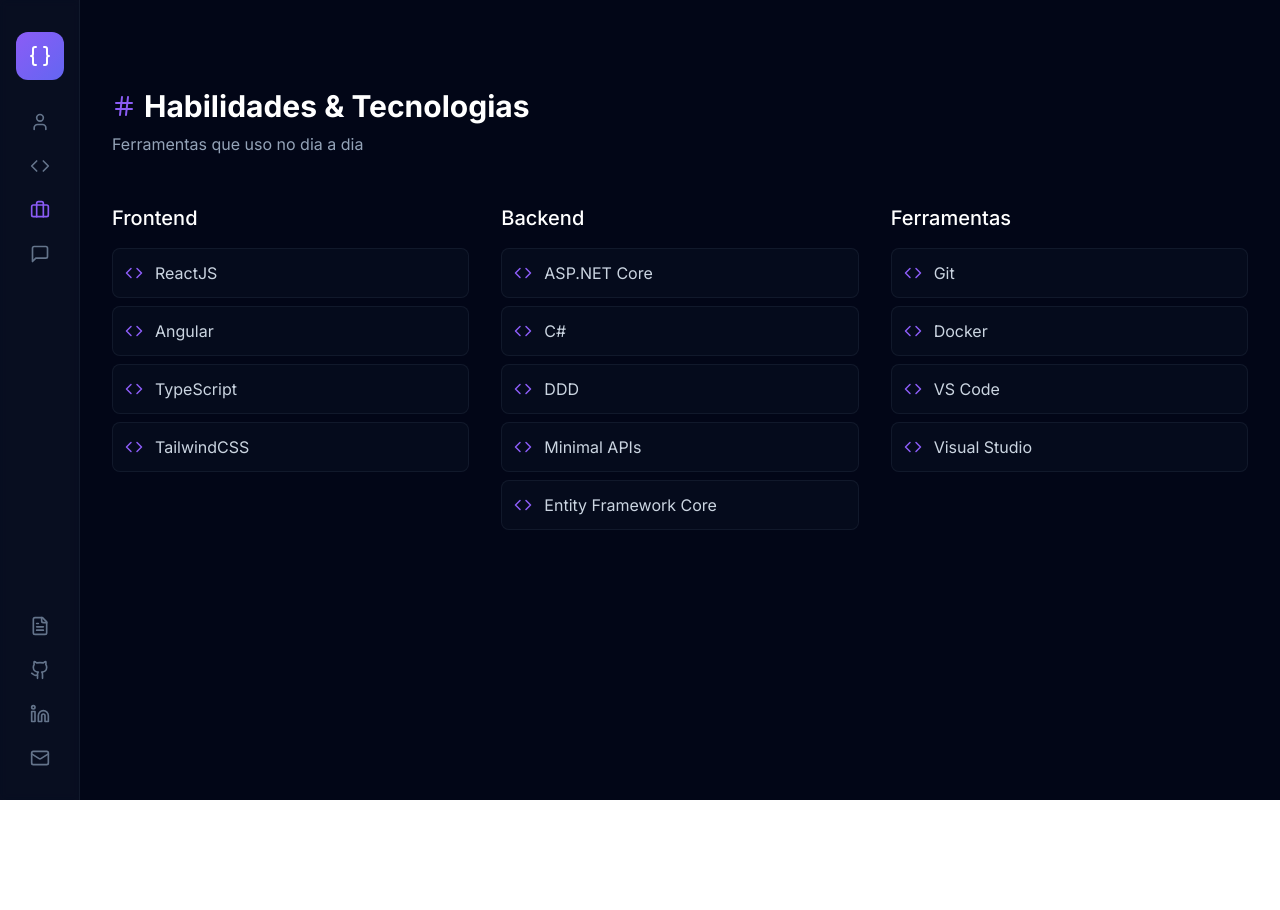
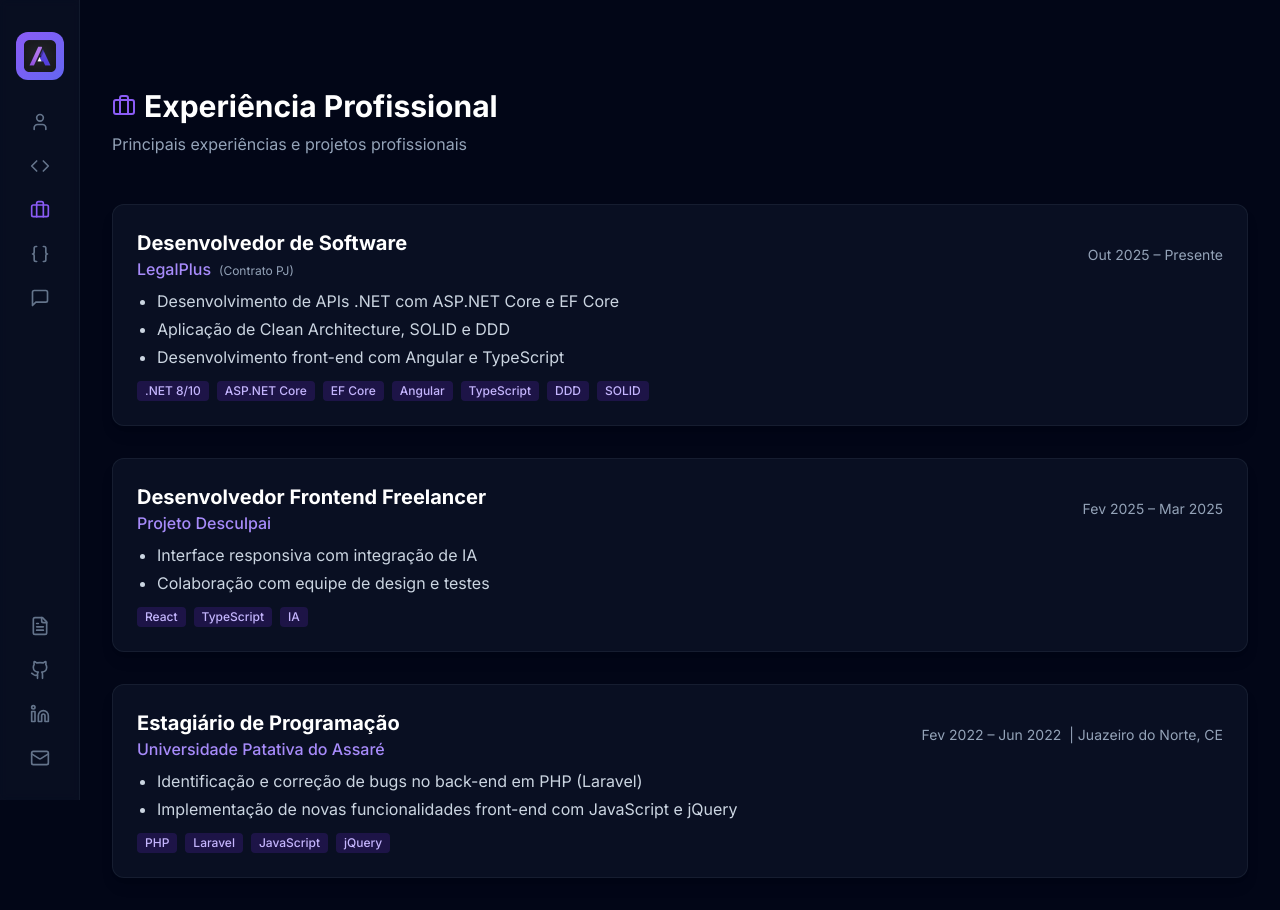
Before and after one commit to gafanhotoalexandre/alemartins.dev, a React (Vite) app: page / in a window 1280 px wide. Both pictures are taken after a click on the button 39 px from the left and 210 px from the top of the page. Before the commit the page ends 800 px from the top, so only its background shows below. Built offline with nearby package versions, Linux system fonts and the light colour scheme.

Commit message:
feat: adiciona seção Experience e atualiza Sidebar com favicon

```diff
--- /dev/null
+++ b/src/components/Sections/Experience.tsx
@@ -0,0 +1,114 @@
+import { Briefcase } from 'lucide-react'
+
+interface ExperienceItem {
+  role: string
+  company: string
+  type?: string
+  period: string
+  location?: string
+  description: string[]
+  techs?: string[]
+}
+
+const EXPERIENCES: ExperienceItem[] = [
+  {
+    role: 'Desenvolvedor de Software',
+    company: 'LegalPlus',
+    type: 'Contrato PJ',
+    period: 'Out 2025 – Presente',
+    description: [
+      'Desenvolvimento de APIs .NET com ASP.NET Core e EF Core',
+      'Aplicação de Clean Architecture, SOLID e DDD',
+      'Desenvolvimento front-end com Angular e TypeScript',
+    ],
+    techs: [
+      '.NET 8/10',
+      'ASP.NET Core',
+      'EF Core',
+      'Angular',
+      'TypeScript',
+      'DDD',
+      'SOLID',
+    ],
+  },
+  {
+    role: 'Desenvolvedor Frontend Freelancer',
+    company: 'Projeto Desculpai',
+    period: 'Fev 2025 – Mar 2025',
+    description: [
+      'Interface responsiva com integração de IA',
+      'Colaboração com equipe de design e testes',
+    ],
+    techs: ['React', 'TypeScript', 'IA'],
+  },
+  {
+    role: 'Estagiário de Programação',
+    company: 'Universidade Patativa do Assaré',
+    period: 'Fev 2022 – Jun 2022',
+    location: 'Juazeiro do Norte, CE',
+    description: [
+      'Identificação e correção de bugs no back-end em PHP (Laravel)',
+      'Implementação de novas funcionalidades front-end com JavaScript e jQuery',
+    ],
+    techs: ['PHP', 'Laravel', 'JavaScript', 'jQuery'],
+  },
+]
+
+export const Experience = () => {
+  return (
+    <div className="space-y-12">
+      <div className="space-y-2">
+        <h2 className="text-3xl font-bold text-white flex items-center gap-2">
+          <Briefcase size={24} className="text-violet-500" />
+          Experiência Profissional
+        </h2>
+        <p className="text-slate-400">
+          Principais experiências e projetos profissionais
+        </p>
+      </div>
+      <div className="space-y-8">
+        {EXPERIENCES.map((exp, idx) => (
+          <div
+            key={idx}
+            className="bg-slate-900/60 rounded-xl p-6 border border-slate-800/60 shadow-lg"
+          >
+            <div className="flex flex-col md:flex-row md:items-center md:justify-between gap-2 mb-2">
+              <div>
+                <h3 className="text-xl font-semibold text-white">{exp.role}</h3>
+                <span className="text-violet-400 font-medium">
+                  {exp.company}
+                </span>
+                {exp.type && (
+                  <span className="ml-2 text-xs text-slate-400">
+                    ({exp.type})
+                  </span>
+                )}
+              </div>
+              <div className="text-sm text-slate-400 text-right md:text-left">
+                {exp.period}
+                {exp.location && <span className="ml-2">| {exp.location}</span>}
+              </div>
+            </div>
+            <ul className="list-disc pl-5 text-slate-300 space-y-1">
+              {exp.description.map((item, i) => (
+                <li key={i}>{item}</li>
+              ))}
+            </ul>
+            {exp.techs && (
+              <div className="mt-3 flex flex-wrap gap-2">
+                {exp.techs.map((tech, i) => (
+                  <span
+                    key={i}
+                    className="bg-violet-700/20 text-violet-300 px-2 py-0.5 rounded text-xs font-medium"
+                  >
+                    {tech}
+                  </span>
+                ))}
+              </div>
+            )}
+          </div>
+        ))}
+      </div>
+    </div>
+  )
+}
--- a/src/components/Sidebar/index.tsx
+++ b/src/components/Sidebar/index.tsx
@@ -11,7 +11,7 @@
 } from 'lucide-react'
 import { SidebarIcon } from './SidebarIcon'
 
-import { dotnet_curriculum } from '@/utils'
+import { dotnet_curriculum, favicon } from '@/utils'
 
 interface SidebarProps {
   activeSection: string
@@ -33,7 +33,7 @@
         onMouseEnter={() => setShowTooltip(true)}
         onMouseLeave={() => setShowTooltip(false)}
       >
-        <Braces className="text-white" size={24} />
+        <img src={favicon} alt="Logo" />
         {showTooltip && (
           <div className="absolute -right-32 top-1/2 -translate-y-1/2 bg-slate-800 text-white px-3 py-1.5 rounded-lg text-sm whitespace-nowrap">
             alemartins.dev
@@ -54,6 +54,11 @@
         />
         <SidebarIcon
           icon={<Briefcase size={20} />}
+          active={activeSection === 'experience'}
+          onClick={() => setActiveSection('experience')}
+        />
+        <SidebarIcon
+          icon={<Braces size={20} />}
           active={activeSection === 'skills'}
           onClick={() => setActiveSection('skills')}
         />
--- a/src/pages/Portfolio.tsx
+++ b/src/pages/Portfolio.tsx
@@ -6,6 +6,7 @@
 import { Projects } from '../components/Sections/Projects'
 import { Skills } from '../components/Sections/Skills'
 import { Contact } from '../components/Sections/Contact'
+import { Experience } from '../components/Sections/Experience'
 
 export const Portfolio = () => {
   const [activeProject, setActiveProject] = useState(0)
@@ -36,6 +37,8 @@
 
               {activeSection === 'skills' && <Skills />}
 
+              {activeSection === 'experience' && <Experience />}
+
               {activeSection === 'contact' && <Contact />}
             </section>
           )}
--- a/src/utils/index.ts
+++ b/src/utils/index.ts
@@ -2,5 +2,6 @@
 import cv2 from '@/assets/CV_2.1_pt_br_(node).pdf'
 import dotnet_curriculum from '@/assets/Alexandre_Martins_Desenvolvedor_.NET.pdf'
 import beijinho from '@/assets/beijinho_seu.png'
+import favicon from '@/assets/favicon-32x32.png'
 
-export { cv, cv2, dotnet_curriculum, beijinho }
+export { cv, cv2, dotnet_curriculum, favicon, beijinho }
```
